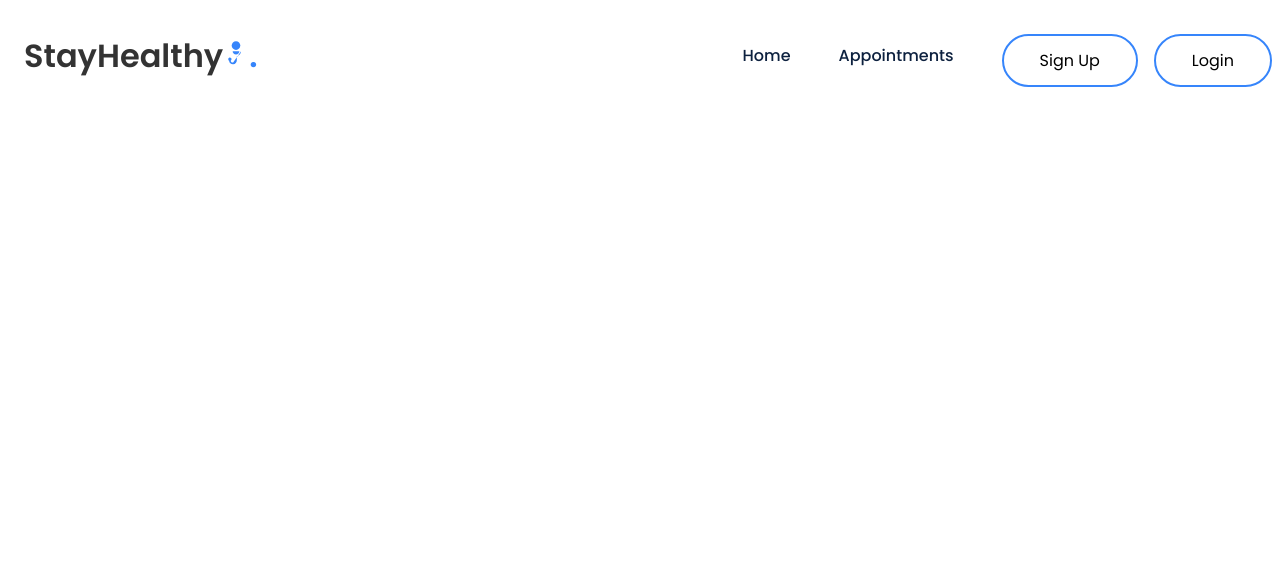
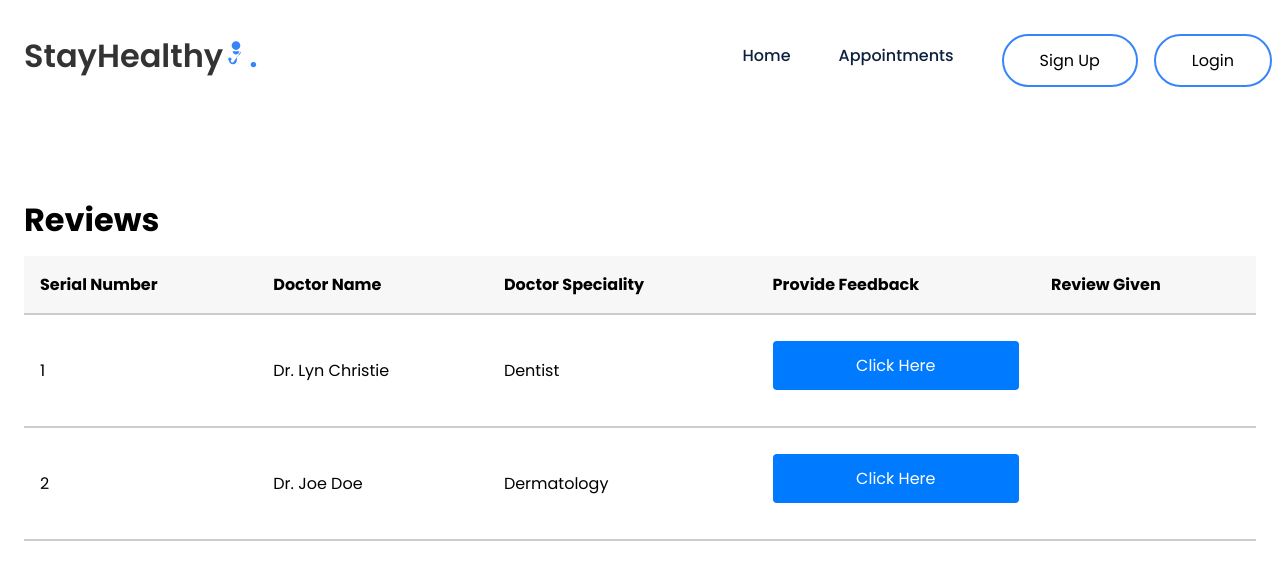
Before and after one commit to Rh96/test_med_app, a React (Create React App) app: page /reviews in a window 1280 px wide. Shown: the top 580 px of the page. Built offline with nearby package versions, Linux system fonts and the light colour scheme.

Commit message:
give review form is implemented plus rating selector

```diff
--- a/src/App.js
+++ b/src/App.js
@@ -5,6 +5,7 @@ import Login from './Components/Login/Login';
 import InstantConsultation from './Components/InstantConsultationBooking/InstantConsultation';
 import BookingConsultation from './Components/BookingConsultation';
 import Notification from './Components/Notfication/Notification';
+import ReviewForm from "./Components/ReviewForm/ReviewForm";
 
 function App() {
   return (
@@ -30,6 +31,9 @@ function App() {
 
             {/* Appointments Booking */}
             <Route path="/appointments" element={<BookingConsultation />} />
+
+            {/* Reviews */}
+            <Route path="/reviews" element={<ReviewForm />} />
           </Routes>
         </Notification>
       </BrowserRouter>
--- /dev/null
+++ b/src/Components/ReviewForm/GiveFeedbackForm.js
@@ -0,0 +1,87 @@
+import { useState } from 'react'
+
+const GiveFeedbackForm = ({ onSubmit }) => {
+    const [name, setName] = useState('');
+    const [review, setReview] = useState('');
+    const [rating, setRating] = useState(0);
+    const [hoverRating, setHoverRating] = useState(0);
+
+    const elements = [];
+    for (let i = 0; i < 5; i++) {
+        const value = i + 1;
+        const isActive = (hoverRating || rating) >= value;
+
+        elements.push(
+            <span
+                key={value}
+                style={{
+                    cursor: "pointer",
+                    fontSize: "30px",
+                    color: isActive ? "#FFD700" : "#c2c2c2ff",
+                    userSelect: "none",
+                    transition: "color 0.2s ease"
+                }}
+                onClick={() => setRating(value)}
+                onMouseEnter={() => setHoverRating(value)}
+                onMouseLeave={() => setHoverRating(0)}
+            >
+                ★
+            </span>
+        );
+    }
+
+    const handleSubmit = (e) => {
+        e.preventDefault();
+
+        if (name === '' || review === '' || rating === '') return;
+
+        onSubmit({ name, review, rating });
+
+        setName('');
+        setReview('');
+        setRating(0);
+        setHoverRating(0);
+    };
+
+    return (
+        <div className="givefeedback-container">
+            <h2 style={{ textAlign: "center" }}>Give Your Review</h2>
+            <form onSubmit={handleSubmit}>
+                <div className="form-group">
+                    <label htmlFor="name">Name:</label>
+                    <input
+                        value={name}
+                        onChange={(e) => setName(e.target.value)}
+                        type="text"
+                        name="name"
+                        id="name"
+                        required
+                        className="form-control"
+                        aria-describedby="helpId"
+                    />
+                </div>
+                <div className="form-group">
+                    <label htmlFor="review">Review:</label>
+                    <textarea
+                        value={review}
+                        onChange={(e) => setReview(e.target.value)}
+                        name="review"
+                        id="review"
+                        required
+                        className="form-control"
+                        aria-describedby="helpId"
+                    />
+                </div>
+                <div className="form-group">
+                    <span style={{ fontWeight: "bold", marginBottom: "5px" }}>Rating:</span>
+                    <div style={{ display: "flex", alignItems: "center", gap: "5px" }}>
+                        {elements}
+                    </div>
+                </div>
+                <button type='submit'>Submit</button>
+            </form>
+        </div>
+    )
+}
+
+export default GiveFeedbackForm
--- /dev/null
+++ b/src/Components/ReviewForm/ReviewForm.css
@@ -0,0 +1,86 @@
+.reviews-container {
+    position: absolute;
+    top: 20%;
+    left: 50%;
+    transform: translateX(-50%);
+    padding: 1.5rem;
+    width: 100%;
+}
+
+table {
+    width: 100%;
+    text-align: left;
+    border-collapse: collapse;
+}
+
+thead {
+    background-color: #f7f7f7;
+    border-bottom: 2px solid #cccccc;
+}
+
+thead > tr > th {
+    padding: 1rem;
+}
+
+tbody > tr {
+    border-bottom: 2px solid #cccccc;
+}
+
+tbody > tr > td {
+    padding: 1rem;
+}
+
+/* Givefeedback form */
+.givefeedback-container {
+    position: absolute;
+    top: 20%;
+    left: 50%;
+    transform: translateX(-50%);
+    background-color: #f0f0f0;
+    border-radius: 5px;
+    padding: 1rem;
+    max-width: 400px;
+    width: 100%;
+}
+
+/* Styles for form groups in the signup form */
+.form-group {
+    margin-bottom: 20px; /* Add bottom margin to form groups */
+}
+
+.form-group label {
+    display: block; /* Display labels as blocks */
+    margin-bottom: 5px; /* Add bottom margin to labels */
+    font-weight: bold; /* Set font weight to bold for labels */
+}
+
+.form-group textarea {
+    resize: vertical;
+}
+
+/* Styles for form controls in the signup form */
+.form-control {
+    width: 100%; /* Set width of form controls */
+    padding: 8px; /* Add padding inside form controls */
+    font-size: 16px; /* Set font size */
+    border: 1px solid #ccc; /* Add border with color */
+    border-radius: 4px; /* Add border radius for rounded corners */
+}
+
+/* Styles for button group in the signup form */
+.btn-group {
+    margin-top: .0001px; /* Add a small top margin to button group */
+    margin-bottom: 20px; /* Add bottom margin to button group */
+}
+
+.btn-group button:disabled {
+    opacity: 0.5;
+    cursor: not-allowed;
+}
+
+/* Review Message */
+.review-message {
+    width: 100%;
+    font-size: 12px;
+    text-align: justify;
+}
--- /dev/null
+++ b/src/Components/ReviewForm/ReviewForm.js
@@ -0,0 +1,104 @@
+import { useEffect, useState } from 'react';
+import './ReviewForm.css';
+import GiveFeedbackForm from './GiveFeedbackForm';
+
+const ReviewForm = () => {
+    // Set variables
+    const [appointments, setAppointments] = useState([]);
+    const [toggleFeedbackform, setToggleFeedbackform] = useState(false);
+    const [appointmentId, setAppointmentId] = useState('');
+
+    // Think of better solution in the future
+    useEffect(() => {
+        setAppointments([
+            {
+                id: "b22494f7-9792-42e2-8e59-256b7e05068c",
+                name: "Dr. Lyn Christie",
+                speciality: "Dentist",
+                patientName: "Rade Hrgovic",
+                phoneNumber: "7889787878979",
+                date: "2025-09-10",
+                time: "9:00 AM"
+            },
+            {
+                id: "b22494d7-9792-413221asd-asd-21313",
+                name: "Dr. Joe Doe",
+                speciality: "Dermatology",
+                patientName: "Rade Hrgovic",
+                phoneNumber: "7889787878979",
+                date: "2025-11-15",
+                time: "2:00 PM"
+            },
+        ]);
+    }, []);
+
+    const handleOnSubmit = (feedback) => {
+        const updatedAppointments = appointments.map(item =>
+            item.id === appointmentId
+            ? { ...item, review: feedback.review, ratingGiven: feedback.rating }
+            : item
+        );
+
+        setAppointments(updatedAppointments);
+        setToggleFeedbackform(false);
+    };
+
+    const handleToggle = (argAppointmentId) => {
+        setToggleFeedbackform(!toggleFeedbackform);
+        setAppointmentId(argAppointmentId);
+    };
+
+    return (
+        <div>
+            {/* Reviews table */}
+            <div className="reviews-container" style={toggleFeedbackform ? { pointerEvents: "none", opacity: "0.1" } : { }}>
+                <h1>Reviews</h1>
+                <table role="table">
+                    <thead>
+                        <tr>
+                            <th>Serial Number</th>
+                            <th>Doctor Name</th>
+                            <th>Doctor Speciality</th>
+                            <th>Provide Feedback</th>
+                            <th>Review Given</th>
+                        </tr>
+                    </thead>
+                    <tbody>
+                        {appointments.length > 0 ? (
+                            appointments.map((appointment, index) =>
+                                <tr key={index}>
+                                    <td>{index + 1}</td>
+                                    <td>{appointment.name}</td>
+                                    <td>{appointment.speciality}</td>
+                                    <td>
+                                        <div className="btn-group">
+                                            <button onClick={() => handleToggle(appointment.id)} disabled={appointment?.review}>
+                                                {appointment?.review ? 'Already given' : 'Click Here'}
+                                            </button>
+                                        </div>
+                                    </td>
+                                    {appointment?.review && (
+                                        <td>
+                                            <div className="review-message">{appointment.review}</div>
+                                        </td>
+                                    )}
+                                </tr>
+                            )
+                        ) : (
+                            <></>
+                        )}
+                    </tbody>
+                </table>
+            </div>
+
+            {/* Feedback form */}
+            {toggleFeedbackform ? (
+                <GiveFeedbackForm onSubmit={handleOnSubmit} />
+            ) : (
+                <></>
+            )}
+        </div>
+    )
+};
+
+export default ReviewForm;
```
